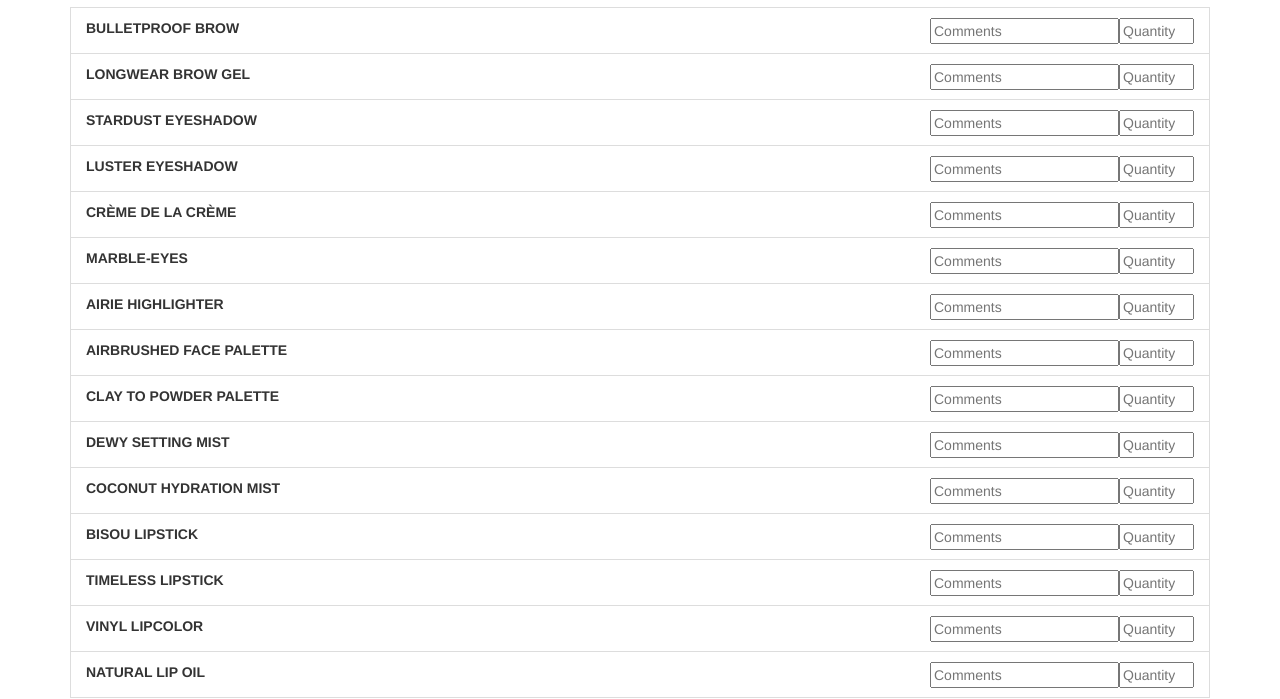
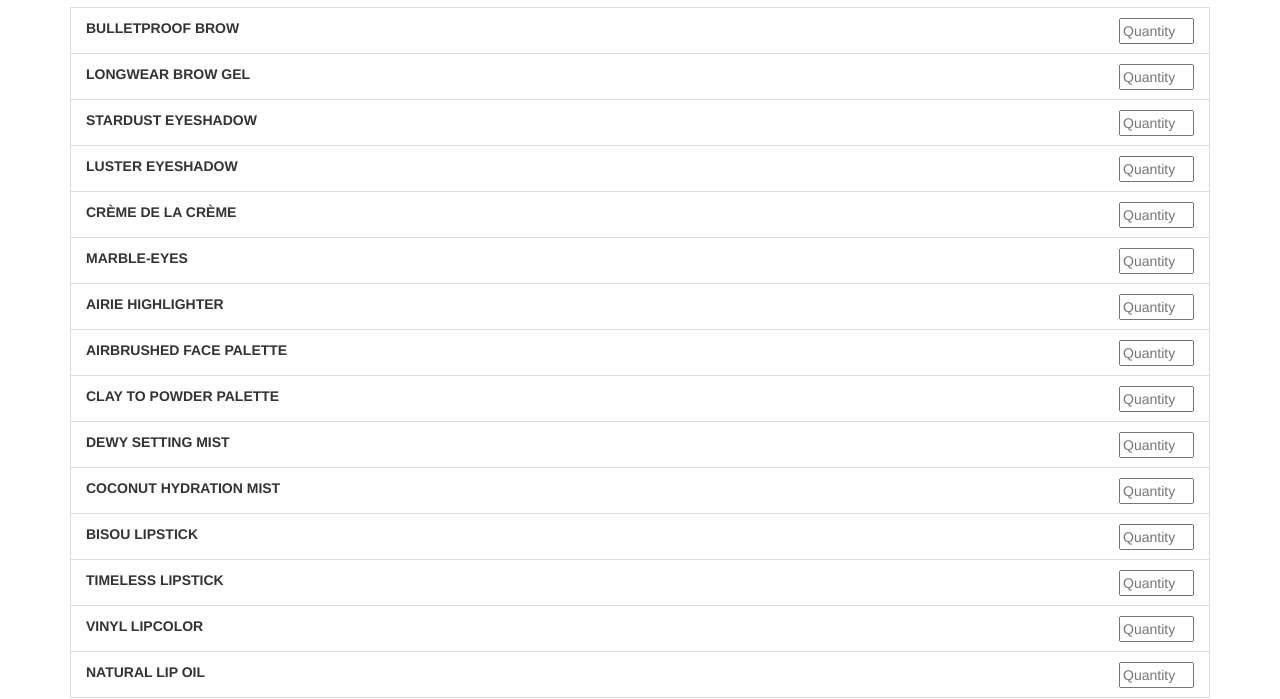
Before and after one commit to jasontaff/CrystalClaire, a plain HTML site: page index.html in a window 1280 px wide. Shown: the part 729-1428 px from the top of the page. Drawn offline with nearby package versions, Linux system fonts and the light colour scheme.

Commit message:
form update

```diff
--- a/index.html
+++ b/index.html
@@ -73,77 +73,77 @@
                     <div class="product">
                             <label for="Bulletproof Brow">Bulletproof Brow</label>
                             <input type="number" name="quantity" min="0" max="5" style="width:75px;" placeholder="Quantity">
-                             <input type="text" name="com1" placeholder="Comments">
+
                          </div>
                        <div class="product">
                             <label for="Longwear Brow Gel">Longwear Brow Gel</label>
                              <input type="number" name="quantity" min="0" max="5" style="width:75px;" placeholder="Quantity">
-                             <input type="text" name="com1" placeholder="Comments">
+
                         </div>
                         <div class="product">
                             <label for="Stardust Eyeshadow"> Stardust Eyeshadow</label>
                              <input type="number" name="quantity" min="0" max="5" style="width:75px;" placeholder="Quantity">
-                             <input type="text" name="com1" placeholder="Comments">
+
                         </div>
                         <div class="product">
                             <label for="Luster Eyeshadow ">Luster Eyeshadow</label>
                              <input type="number" name="quantity" min="0" max="5" style="width:75px;" placeholder="Quantity">
-                             <input type="text" name="com1" placeholder="Comments">
+
                         </div>
                         <div class="product">
                             <label for="Crème de la Crème">Crème de la Crème</label>
                             <input type="number" name="quantity" min="0" max="5" style="width:75px;" placeholder="Quantity">
-                             <input type="text" name="com1" placeholder="Comments">
+
                         </div>
                         <div class="product">
                             <label for="Marble-Eyes">Marble-Eyes</label>
                             <input type="number" name="quantity" min="0" max="5" style="width:75px;" placeholder="Quantity">
-                             <input type="text" name="com1" placeholder="Comments">
+
                         </div>
                         <div class="product">
                             <label for="Airie Highlighter ">Airie Highlighter </label>
                              <input type="number" name="quantity" min="0" max="5" style="width:75px;" placeholder="Quantity">
-                             <input type="text" name="com1" placeholder="Comments">
+
                         </div>
                         <div class="product">
                             <label for="Airbrushed Face Palette">Airbrushed Face Palette</label>
                             <input type="number" name="quantity" min="0" max="5" style="width:75px;" placeholder="Quantity">
-                             <input type="text" name="com1" placeholder="Comments">
+
                         </div>
                         <div class="product">
                             <label for="Clay to Powder Palette">Clay to Powder Palette</label>
                             <input type="number" name="quantity" min="0" max="5" style="width:75px;" placeholder="Quantity">
-                             <input type="text" name="com1" placeholder="Comments">
+
                         </div>
                         <div class="product">
                             <label for="Dewy Setting Mist ">Dewy Setting Mist </label>
                              <input type="number" name="quantity" min="0" max="5" style="width:75px;" placeholder="Quantity">
-                             <input type="text" name="com1" placeholder="Comments">
+
                         </div>
                         <div class="product">
                             <label for="Coconut Hydration Mist ">Coconut Hydration Mist </label>
                              <input type="number" name="quantity" min="0" max="5" style="width:75px;" placeholder="Quantity">
-                             <input type="text" name="com1" placeholder="Comments">
+
                         </div>
                         <div class="product">
                             <label for="Bisou Lipstick ">Bisou Lipstick  </label>
                              <input type="number" name="quantity" min="0" max="5" style="width:75px;" placeholder="Quantity">
-                             <input type="text" name="com1" placeholder="Comments">
+
                         </div>
                         <div class="product">
                             <label for="Timeless Lipstick  ">Timeless Lipstick </label>
                              <input type="number" name="quantity" min="0" max="5" style="width:75px;" placeholder="Quantity">
-                             <input type="text" name="com1" placeholder="Comments">
+
                         </div>
                         <div class="product">
                             <label for="Vinyl Lipcolor ">Vinyl Lipcolor  </label>
                              <input type="number" name="quantity" min="0" max="5" style="width:75px;" placeholder="Quantity">
-                             <input type="text" name="com1" placeholder="Comments">
+
                         </div>
                         <div class="product">
                             <label for="Natural Lip Oil ">Natural Lip Oil  </label>
                              <input type="number" name="quantity" min="0" max="5" style="width:75px;" placeholder="Quantity">
-                             <input type="text" name="com1" placeholder="Comments">
+
                         </div>
                     </div>
                 </div>
--- a/list.js
+++ b/list.js
@@ -82,7 +82,7 @@ function sendEmail() {
     var title;
     var value;
     var html;
-    var com1;
+
 
     var nodeNames = [];
 
@@ -98,14 +98,13 @@ function sendEmail() {
             if (value > 0) {bodyTemplate = bodyTemplate   + '%0A' ;}
             if(value > 0) {
                 label = items[j].children[0].innerHTML;
-                com1 = items[j].children[2].value;
+
                // title = items[j].parentElement.previousElementSibling
-               console.log(com1);
-               if(com1 != ""){
-                bodyTemplate = bodyTemplate   +"Product: "+ label + "          "+"Quantity: " + value +"                      " + "Comments: "+ com1 +'%0A';
-               }else{
-                bodyTemplate = bodyTemplate   +"Product: "+ label + "          "+"Quantity: " + value +"                     "  +'%0A';
-               }
+
+
+                bodyTemplate = bodyTemplate   +"Product: "+ label + "  "+"Quantity: " + value +" " +'%0A';
+
+
 
 
 
```
